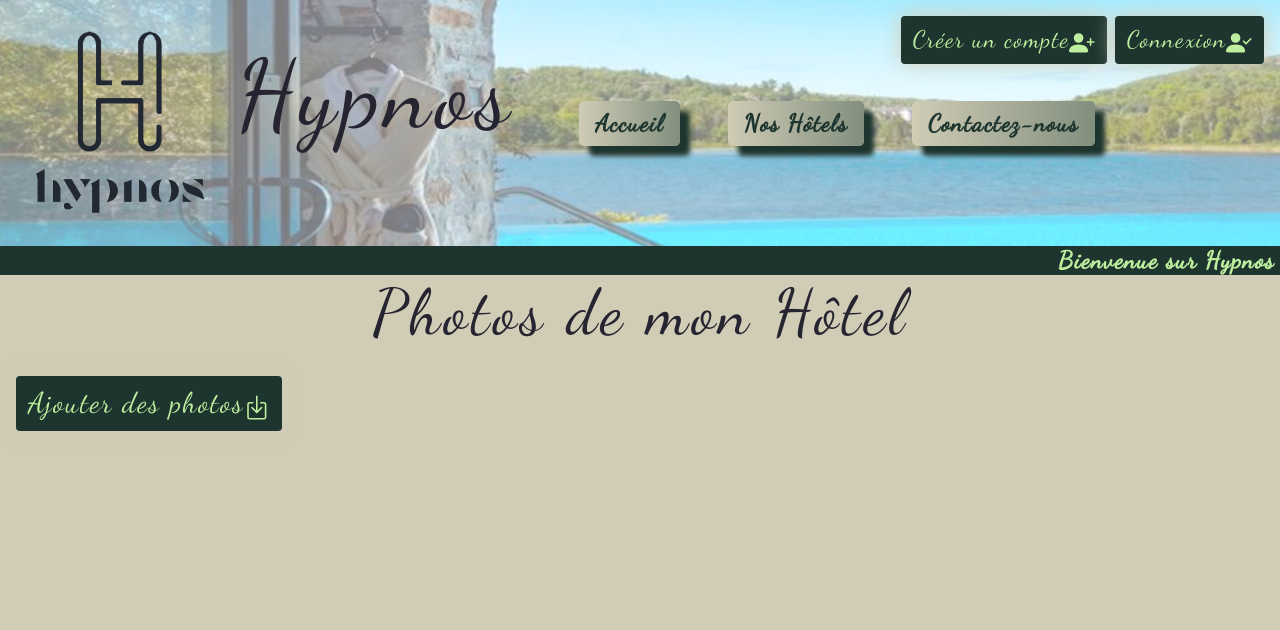
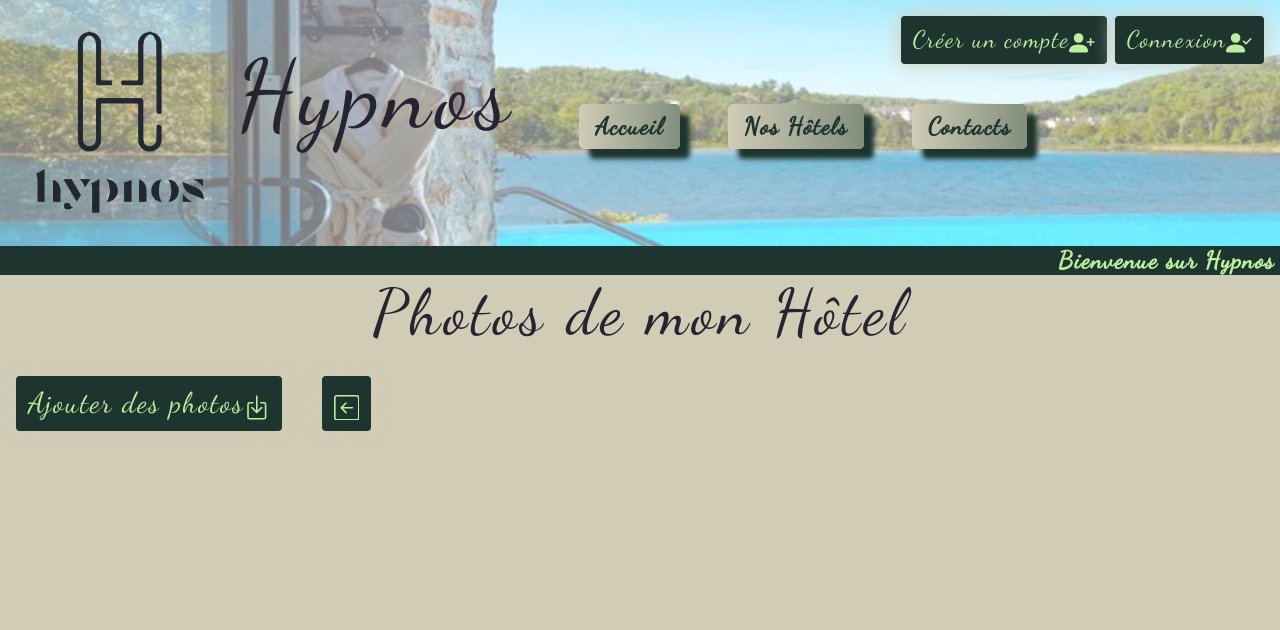
Before and after one commit to Nathalie-Verdavoir/hypnos, a Symfony app: template templates/photo-hotel/index.html.twig in a window 1280 px wide. Shown: the top 630 px of the page. Run offline with Twig, Linux system fonts and the light colour scheme; the template is opened without the code that fills it, so the values that code supplies are empty; some libraries are stand-ins or nearby versions.

Commit message:
Change some buttons from navbar to hotel page for gerant

```diff
--- a/public/style/global.css
+++ b/public/style/global.css
@@ -141,10 +141,12 @@ h4 {
 
 .navbar-nav {
   align-items: flex-end;
+  flex-wrap: wrap;
 }
 
 .nav-link {
-  font-size: 3rem;
+  font-size: 2rem;
+  margin-top: 0.4rem;
 }
 
 .navbar-toggler-icon {
--- a/templates/chambres/index.html.twig
+++ b/templates/chambres/index.html.twig
@@ -16,7 +16,9 @@
             </span>
         </span>
     </a>
-
+    <a class="btn m-3" href="{{ path('app_hotel_show', { 'id' : app.user.getHotel.getId })}}" title="Retour à la liste des Hôtels">
+            {% include 'boutons/return.html.twig' %}
+        </a>
     {% if chambres|length > 0 %}
 
         <div id="carouselPhoto" class="carousel slide py-5" data-bs-ride="carousel">
--- a/templates/header.html.twig
+++ b/templates/header.html.twig
@@ -79,7 +79,7 @@
                   <a
                     class="nav-link {% if app.request.attributes.get('_route') ==  'app_hotel_index' or app.request.attributes.get('_route') ==  'app_hotel_show' %}active{% endif %} ms-5"
                     href="{{ path('app_hotel_index') }}"
-                  >Nos Hôtels</a>
+                  >Nos&nbsp;Hôtels</a>
                 </li>
               {% endif %}
               {% if app.user and "ROLE_CLIENT" in app.user.roles  %}
@@ -87,7 +87,7 @@
                   <a
                     class="nav-link {% if app.request.attributes.get('_route') ==  'app_hotel_index'  %}active{% endif %} ms-5"
                     href="{{ path('app_hotel_index') }}"
-                  >Nos Hôtels</a>
+                  >Nos&nbsp;Hôtels</a>
                 </li>
               {% endif %}
                {% if app.user %}
@@ -153,7 +134,7 @@
                       <a
                       class="nav-link {% if app.request.attributes.get('_route') ==  'contact'  %}active{% endif %} ms-5"
                       href="{{ path('contact') }}"
-                      >Contactez-nous</a>
+                      >Contacts</a>
                     </li>
                   {% endif %}
               {% else %}
@@ -161,7 +142,7 @@
                       <a
                       class="nav-link {% if app.request.attributes.get('_route') ==  'contact'  %}active{% endif %} ms-5"
                       href="{{ path('contact') }}"
-                      >Contactez-nous</a>
+                      >Contacts</a>
                     </li>
               {% endif %}
 
--- a/templates/photo-hotel/index.html.twig
+++ b/templates/photo-hotel/index.html.twig
@@ -10,6 +10,9 @@
             {% include 'boutons/add-photos.html.twig' %}
         </span>
     </a>
+    <a class="btn m-3" href="{{ path('app_hotel_show', { 'id' : app.user.getHotel.getId })}}" title="Retour à la liste des Hôtels">
+            {% include 'boutons/return.html.twig' %}
+        </a>
 <div class="container">
   <div class="row align-items-start">
      {% if app.user and app.user.getHotel %}
```
Also changed, not shown: other parts of templates/header.html.twig (+6 -25 lines), templates/hotel/show.html.twig (+17 -0 lines).
